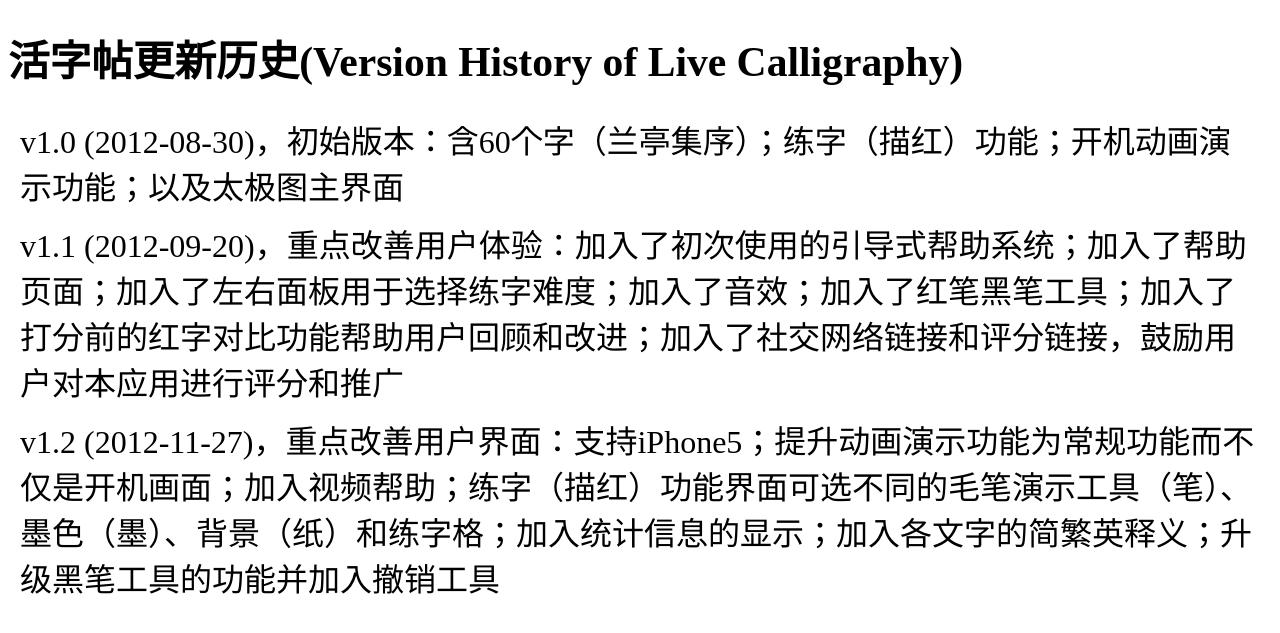
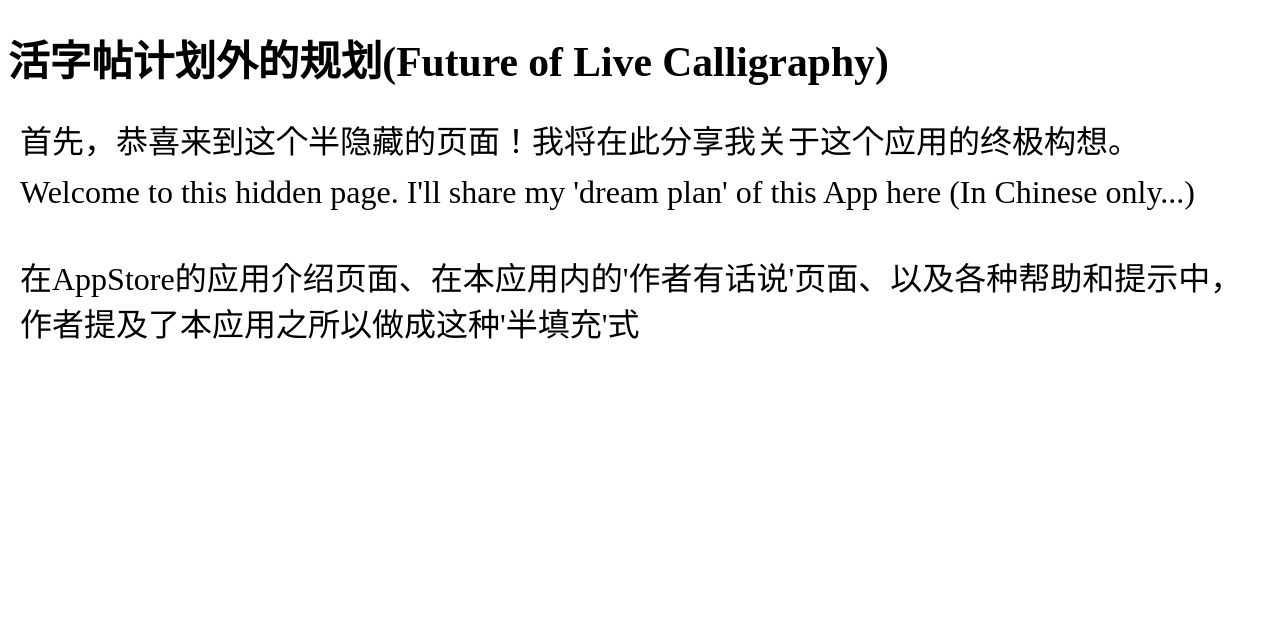
Before and after one commit to shengzhe/livecalligraphy, a Jekyll site: the page built from _posts/2012-08-31-LiveCalligraphyFuture.html, in a window 1280 px wide. Shown: the top 633 px of the page. Built offline with Jekyll 4.4.1, drawn with Linux system fonts in a browser that asks for light colours; Markdown is read by kramdown in place of the engine named in the settings.

Commit message:
Update 2012-08-31-LiveCalligraphyFuture.html

```diff
--- a/_posts/2012-08-31-LiveCalligraphyFuture.html
+++ b/_posts/2012-08-31-LiveCalligraphyFuture.html
@@ -1,11 +1,12 @@
 ---
 layout: default
-title: 活字帖更新历史(Version History of Live Calligraphy)
+title: 活字帖计划外的规划(Future of Live Calligraphy)
 ---
 <h1>{{ page.title }}</h1>
-<p>v1.0 (2012-08-30)，初始版本：含60个字（兰亭集序）；练字（描红）功能；开机动画演示功能；以及太极图主界面</p>
-<p>v1.1 (2012-09-20)，重点改善用户体验：加入了初次使用的引导式帮助系统；加入了帮助页面；加入了左右面板用于选择练字难度；加入了音效；加入了红笔黑笔工具；加入了打分前的红字对比功能帮助用户回顾和改进；加入了社交网络链接和评分链接，鼓励用户对本应用进行评分和推广</p>
-<p>v1.2 (2012-11-27)，重点改善用户界面：支持iPhone5；提升动画演示功能为常规功能而不仅是开机画面；加入视频帮助；练字（描红）功能界面可选不同的毛笔演示工具（笔）、墨色（墨）、背景（纸）和练字格；加入统计信息的显示；加入各文字的简繁英释义；升级黑笔工具的功能并加入撤销工具</p>
+<p>首先，恭喜来到这个半隐藏的页面！我将在此分享我关于这个应用的终极构想。</p>
+<p>Welcome to this hidden page. I'll share my 'dream plan' of this App here (In Chinese only...)</p>
+</br>
+<p>在AppStore的应用介绍页面、在本应用内的'作者有话说'页面、以及各种帮助和提示中，作者提及了本应用之所以做成这种'半填充'式</p>
 <br/>
 <br/>
 <br/>
```
